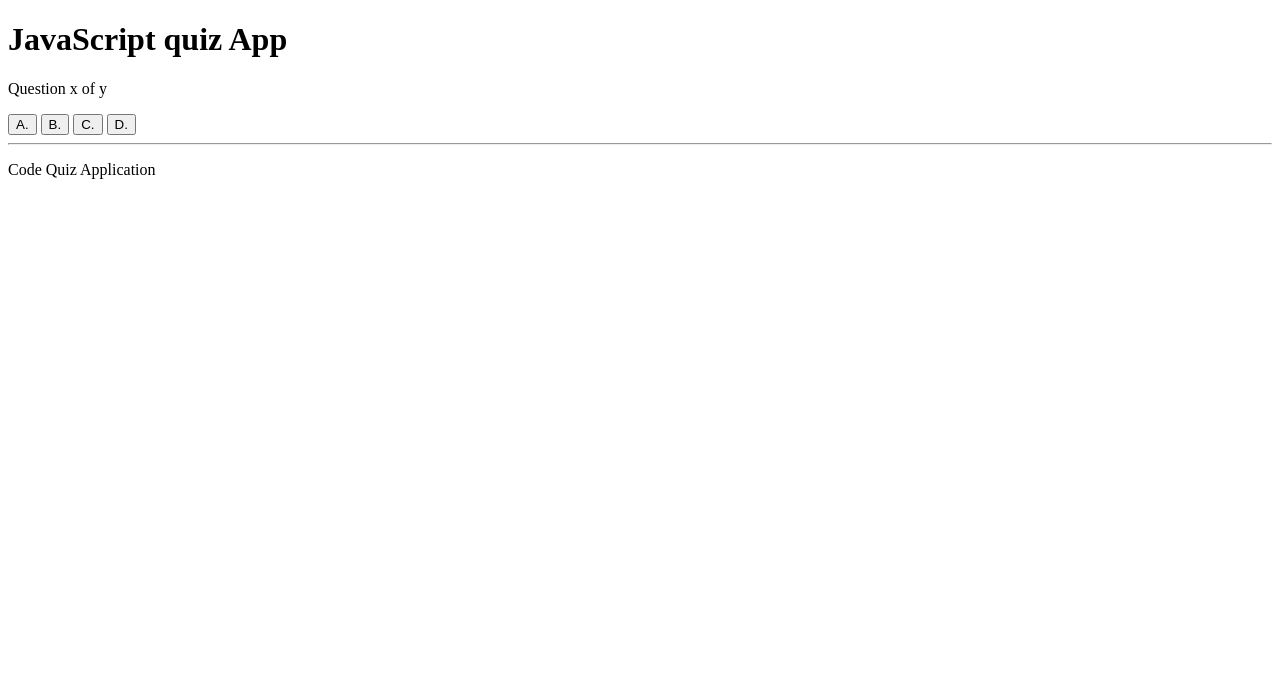
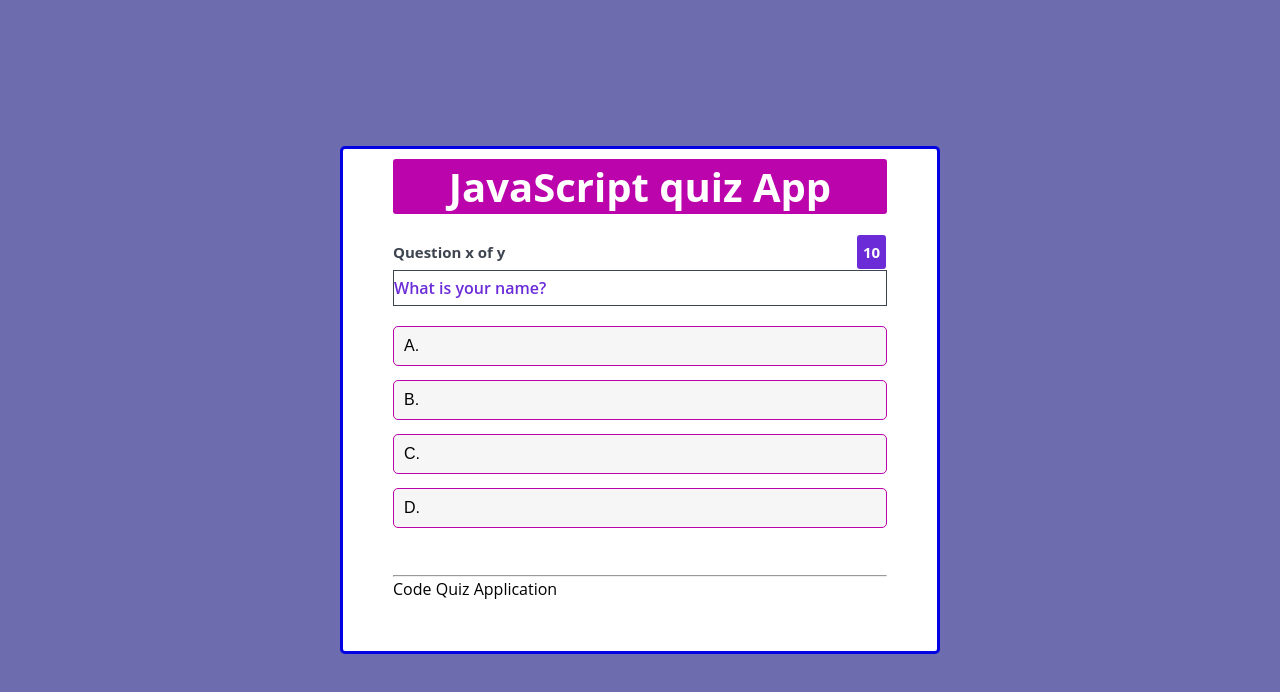
Before and after one commit to Shorleyshor/code-quiz-application, a plain HTML site: page index.html in a window 1280 px wide. Drawn offline with Linux system fonts and the light colour scheme.

Commit message:
css complete

```diff
--- a/index.html
+++ b/index.html
@@ -5,6 +5,7 @@
     <meta http-equiv="X-UA-Compatible" content="IE=edge">
     <meta name="viewport" content="width=device-width, initial-scale=1.0">
     <title>CODE QUIZ</title>
+    <link rel="stylesheet" href="style.css">
 </head>
 <body>
     <div class="container">
@@ -13,9 +14,9 @@
                 <h1>JavaScript quiz App</h1>
                 <div class="quiz-header">
                     <p id="progress">Question x of y</p>
-                    <p id="count-down"></p>
+                    <p id="count-down">10</p>
                 </div>
-                <p id="question"></p>
+                <p id="question">What is your name?</p>
                 <div class="buttons">
                     <button class="btn" id="btn0">
                         A. <span id="choice0"></span>
--- a/style.css
+++ b/style.css
@@ -1,10 +1,10 @@
 /* Google font */
 @import url('https://fonts.googleapis.com/css2?family=Source+Sans+Pro:wght@400;700&display=swap');
 :root {
-    --white: rgb(255, 255, 255);
-    --black: rgb(2, 0, 0);
-    --blue: rgb(1, 1, 227);
-    --light-blue: rgb(108, 108, 174);
+    --color-white: rgb(255, 255, 255);
+    --color-black: rgb(2, 0, 0);
+    --color-blue: rgb(1, 1, 227);
+    --color-light-blue: rgb(108, 108, 174);
     --color-primary: #bb04ab;
     --color-sec: #cf6f02;
     --color-grey: rgb(246, 246, 246);
@@ -18,12 +18,12 @@
 }
 
 html {
-    font-size: 1rem;
+    font-size: 10px;
 }
 
 body {
     font-family: 'Open Sans', sans-serif;
-    background-color: var(--light-blue);
+    background-color: var(--color-light-blue);
 }
 
 p {
@@ -44,3 +44,107 @@ img {
     align-items: center;
     height: 100vh;
 }
+
+.quiz-box {
+    width: 60rem;
+    margin: 0 auto;
+    padding: 1rem 5rem 5rem 5rem;
+    border: 0.3rem solid var(--color-blue);
+    border-radius: 0.5rem;
+    background-color: var(--color-white);
+}
+
+.quiz-box h1 {
+    font-size: 4rem;
+    text-align: center;
+    padding: 1rem 0r;
+    width: 100%;
+    margin-bottom: 2rem;
+    border-radius: 3px;
+    color: var(--color-white);
+    background-color: var(--color-primary);
+}
+
+.quiz-header {
+    display: flex;
+    align-items: center;
+    justify-content: space-between;
+}
+
+.quiz-header #progress {
+    font-size: 1.5rem;
+    font-weight: 700;
+    color: var(--color-dark-grey);
+}
+
+.quiz-header #count-down {
+    font-size: 1.5rem;
+    font-weight: 700;
+    margin: 1px;
+    padding: 6px;
+    color: white;
+    border-radius: 3px;
+    background-color: rgb(107, 44, 215);
+}
+
+.quiz-box #question {
+    font-size: 1.6rem;
+    font-weight: 550;
+    color: rgb(107, 44, 215);
+    border-width: 1px 0;
+    padding: 5px 0;
+    border: 1px solid var(--color-dark-grey);
+}
+
+.buttons {
+    margin: 1.3rem 0 4rem 0;
+}
+
+.btn {
+    text-align: left;
+    width: 100%;
+    padding: 1rem;
+    margin: 7px 0;
+    outline: none;
+    border-radius: 5px;
+    font-size: 1.6rem;
+    color: var(--color-black);
+    background-color: var(--color-grey);
+    border: 1px solid var(--color-primary);
+}
+
+.btn:hover {
+    cursor: pointer;
+    color: var(--color-white);
+    background-color: var(--color-primary);
+}
+.btn:active {
+    color: var(--color-blue);
+}
+
+#score {
+    text-align: center;
+    font-size: 1.5rem;
+    margin-bottom: 3rem;
+    color: var(--color-black);
+}
+
+.quiz-repeat {
+    text-align: center;
+    margin: 0 auto;
+}
+
+.quiz-repeat a {
+    font-size: 1.4rem;
+    font-weight: 600;
+    color: var(--color-white);
+    text-decoration: none;
+    background-color: var(--color-sec);
+    padding: 1rem;
+    border-radius: 5px;
+    transition: all .3s;
+}
+
+.quiz-repeat a:hover {
+    background-color: var(--color-primary);
+}
```
